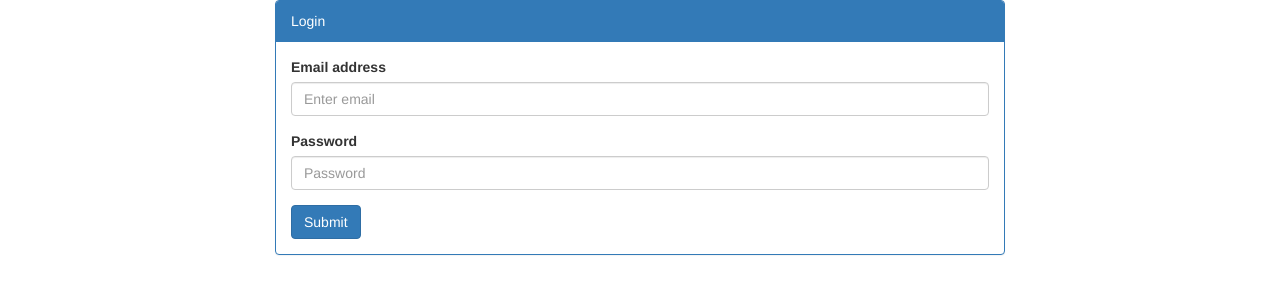
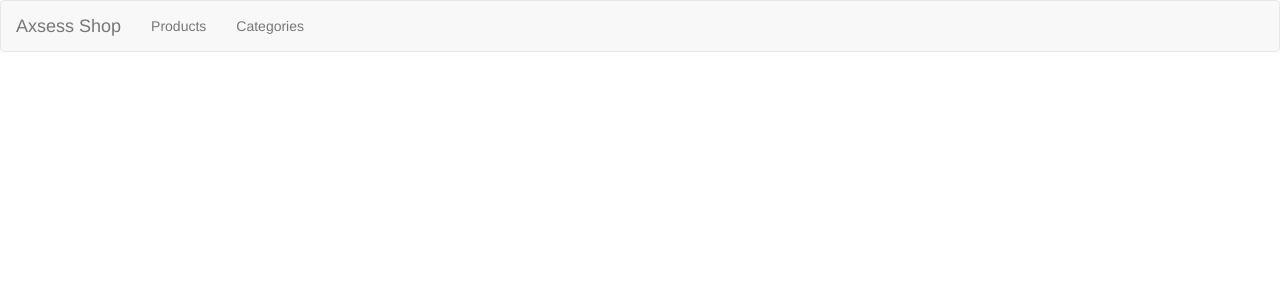
Before and after one commit to gballesteros10/AxsessShop, an Angular app in the folder AxsessShop/: page /#/ in a window 1280 px wide. Shown: the top 300 px of the page. Built offline with nearby package versions, Linux system fonts and the light colour scheme; sample sign-in values are in the browser's storage.

Commit message:
Added initial nav. Fix routing issue.

```diff
--- a/AxsessShop/src/app/app.component.html
+++ b/AxsessShop/src/app/app.component.html
@@ -1,2 +1,18 @@
-<!--Replace this with proper content. Login page is only here because of routing issue.-->
-<as-user-login></as-user-login>
+<div>
+  <nav class="navbar navbar-default" *ngIf="this.shouldDisplayNav()">
+    <div class="container-fluid">
+      <a class="navbar-brand">Axsess Shop</a>
+      <ul class="nav navbar-nav">
+        <li>
+          <a [routerLink]="['/products']">Products</a>
+        </li>
+        <li>
+          <a [routerLink]="['/categories']">Categories</a>
+        </li>
+      </ul>
+    </div>
+  </nav>
+  <div class="container">
+    <router-outlet></router-outlet>
+  </div>
+</div>
--- a/AxsessShop/src/app/app.component.ts
+++ b/AxsessShop/src/app/app.component.ts
@@ -11,16 +11,19 @@ import { Router } from '@angular/router';
 export class AppComponent implements OnInit {
   title = 'Axsess Shop';
 
-  constructor(private _router: Router) {
+  constructor(private _router: Router) { }
+
+  ngOnInit(): void {
+    this.checkIfLoggedIn();
   }
 
-  ngOnInit(): void {
-    // this.checkIfLoggedIn();
+  shouldDisplayNav(): boolean {
+    return this._router.url != '/login' && this._router.url != '/signup';
   }
 
   checkIfLoggedIn() {
     if (isNullOrUndefined(localStorage.getItem("user"))) {
-      // alert('Will redirect to login...');
+      alert('Will redirect to login...');
       this._router.navigate(['/login']);
     }
   }
--- a/AxsessShop/src/app/app.module.ts
+++ b/AxsessShop/src/app/app.module.ts
@@ -20,9 +20,7 @@ import { UserSignupComponent } from './users/user-signup/user-signup.component';
     FormsModule,
     RouterModule.forRoot([
       { path: 'login', component: UserLoginComponent },
-      { path: 'signup', component: UserSignupComponent },
-      { path: '', component: AppComponent },
-      { path: '**', redirectTo: '', pathMatch: 'full' }
+      { path: 'signup', component: UserSignupComponent }
     ], { useHash: true })
   ],
   providers: [],
```
